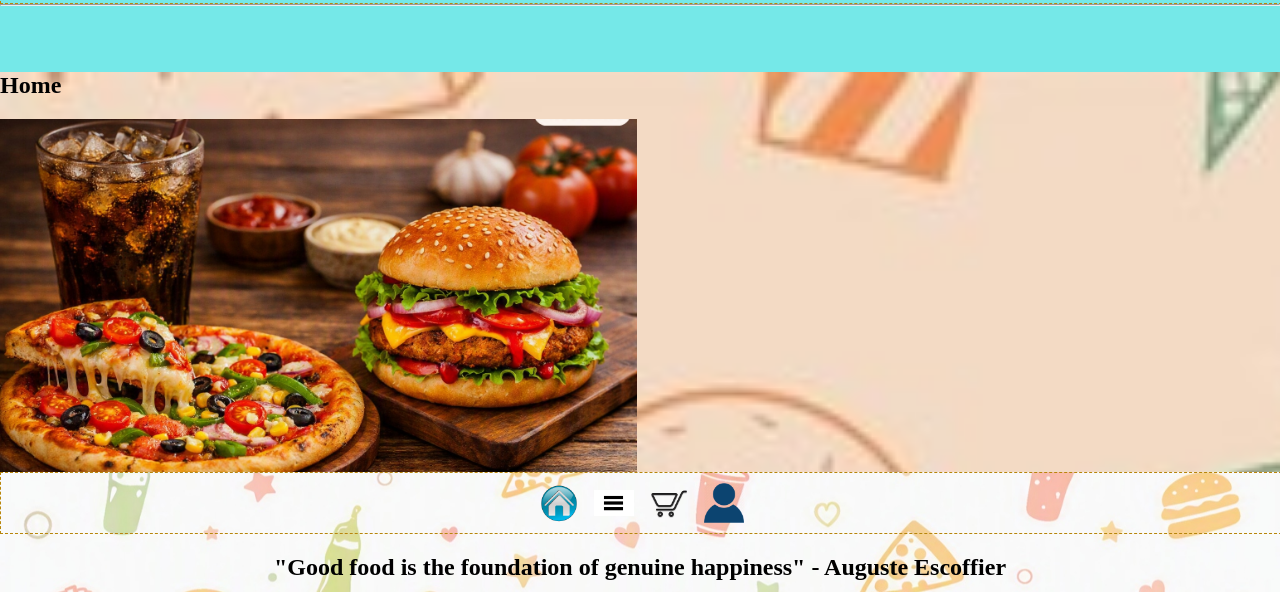
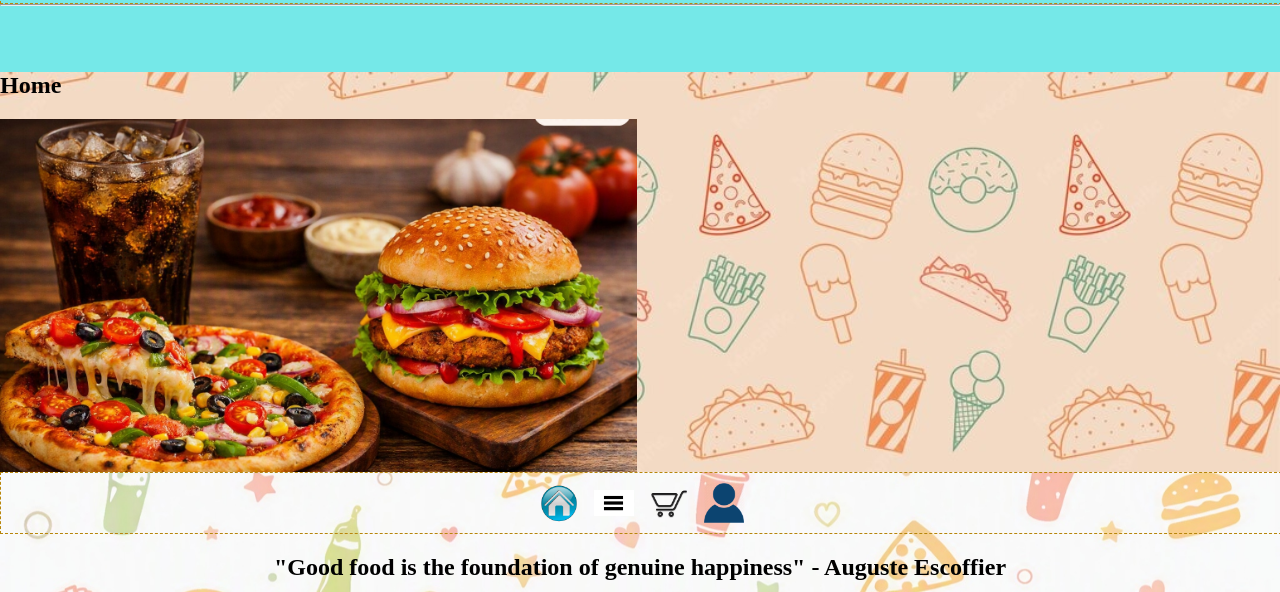
Before and after one commit to chauhandharmik2503/Internship_project, a plain HTML site: page index.html in a window 1280 px wide. Shown: the part 208-800 px from the top of the page. Drawn offline with Linux system fonts and the light colour scheme.

Commit message:
Update style.css

```diff
--- a/style.css
+++ b/style.css
@@ -81,7 +81,7 @@ main
     width:100%;
     background-image: url("Image/background 2.jpeg");
     background-repeat:repeat;
-    background-size: cover;
+    background-size:100vw;
 }
 
 
```
